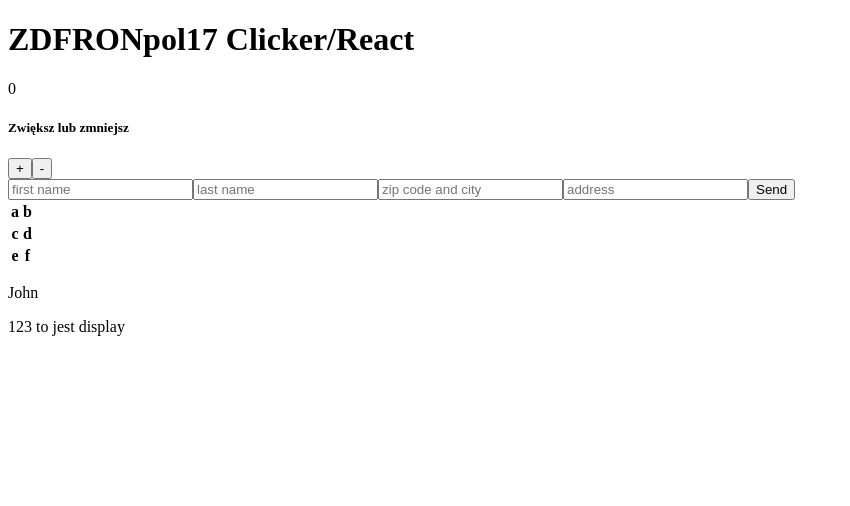
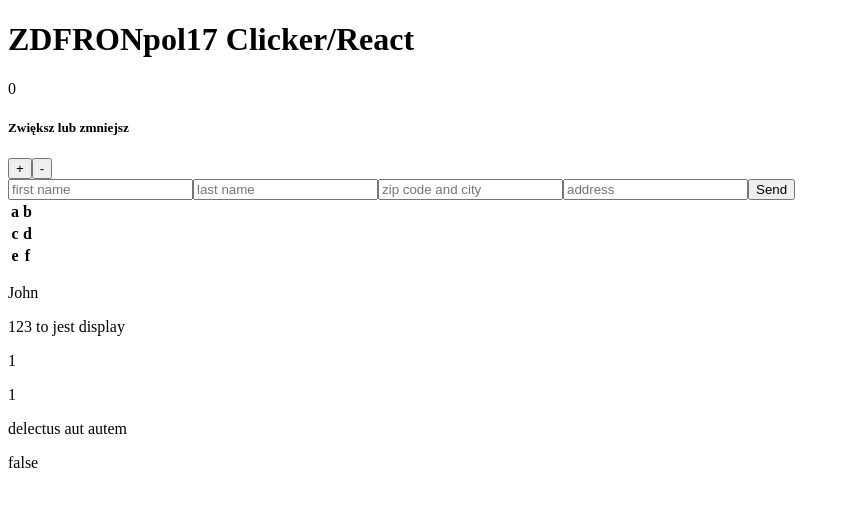
Before and after one commit to ziarenn/ZDFRONpol17-Clicker, a React (Create React App) app: page / in a window 1280 px wide. Shown: the top 506 px of the page, without its empty margins (0-850 px from the left). Built offline with nearby package versions, Linux system fonts and the light colour scheme.

Commit message:
Kod 22.01.2023 17:00

```diff
--- a/src/App.tsx
+++ b/src/App.tsx
@@ -5,6 +5,7 @@
 import Heading from "./components/Heading/Heading";
 import Manipulator from "./components/Manipulator/Manipulator";
 import Table from "./components/Table/Table";
+import TodoDisplay from "./components/TodoDisplay/TodoDisplay";
 // jsx - javascript expression
 // tsx
 function App() {
@@ -31,6 +32,7 @@
       <Table />
       {/* props = properties = własciwości */}
       <Display response={response} />
+      <TodoDisplay todo={todo} />
     </div>
   );
 }
@@ -46,7 +48,3 @@
 // 2. Stworzenie odpowiedniego interfejsu w komponencie który odbiera dane. Pamiętaj że nawet jeżeli przekazujesz tylko 1 prop, jest on obwijany obiektem.
 // 3. Odebranie propsów przez parametr w komponencie dziecku. Od razu destrukturyzuj parametr.
 // 4. Korzystaj z danych.
-
-// 1. Stwórz komponent TodoDisplay. W tym komponencie wyświetlaj diva. Sam komponent wyświetl w App.tsx
-// 2. Propsem przekaż obiekt todo do TodoDisplay.
-// 3. Wszystkie własności obiektu wyświetlaj w TodoDisplay w divie w osobnych paragrafach (<p>)
--- /dev/null
+++ b/src/components/TodoDisplay/TodoDisplay.tsx
@@ -0,0 +1,25 @@
+import React from "react";
+
+interface Todo {
+  userId: number;
+  id: number;
+  title: string;
+  completed: boolean;
+}
+
+interface TodoDisplayProps {
+  todo: Todo;
+}
+
+const TodoDisplay = ({ todo }: TodoDisplayProps) => {
+  return (
+    <div>
+      <p>{todo.userId}</p>
+      <p>{todo.id}</p>
+      <p>{todo.title}</p>
+      <p>{`${todo.completed}`}</p>
+    </div>
+  );
+};
+
+export default TodoDisplay;
```
